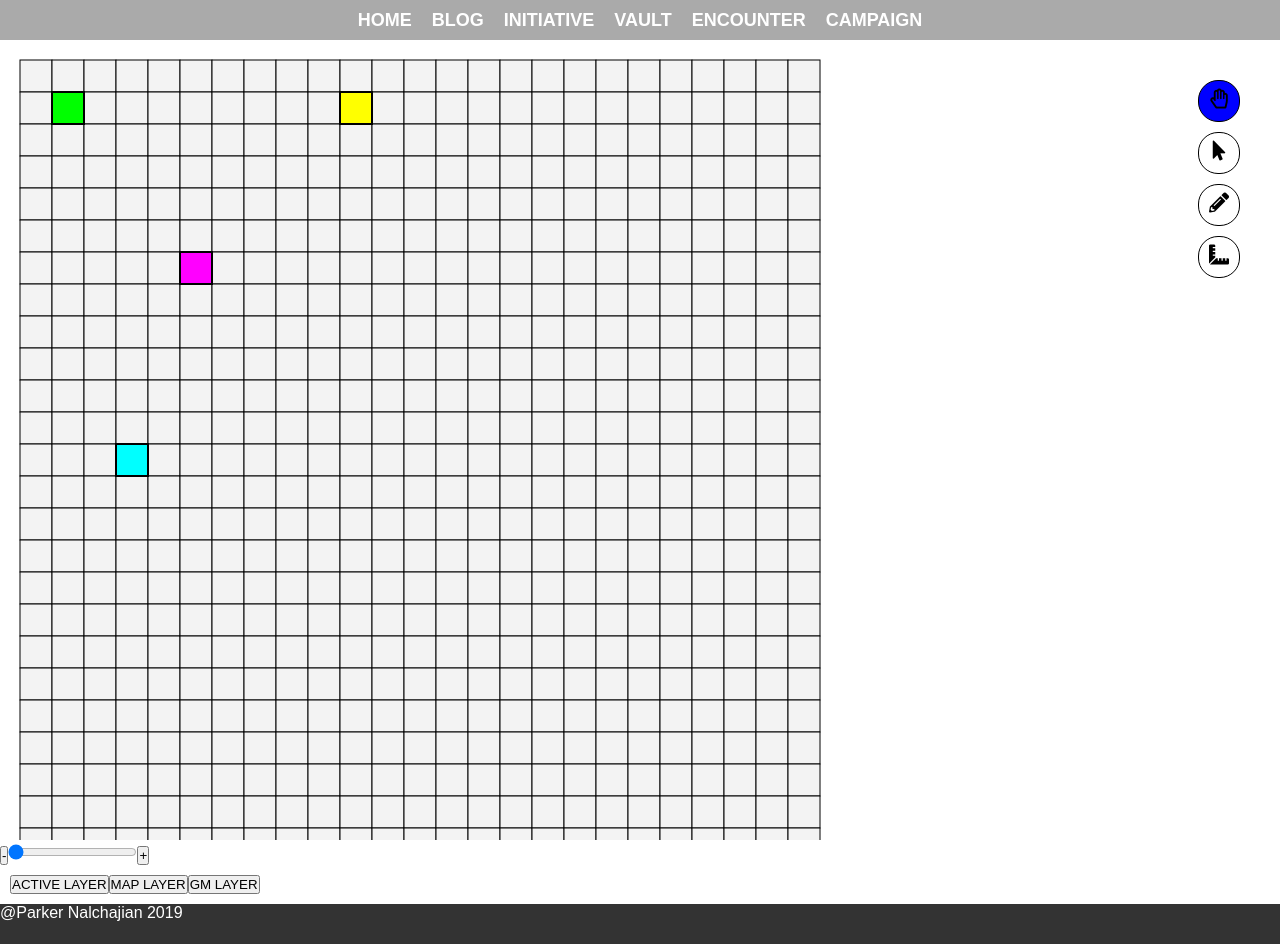
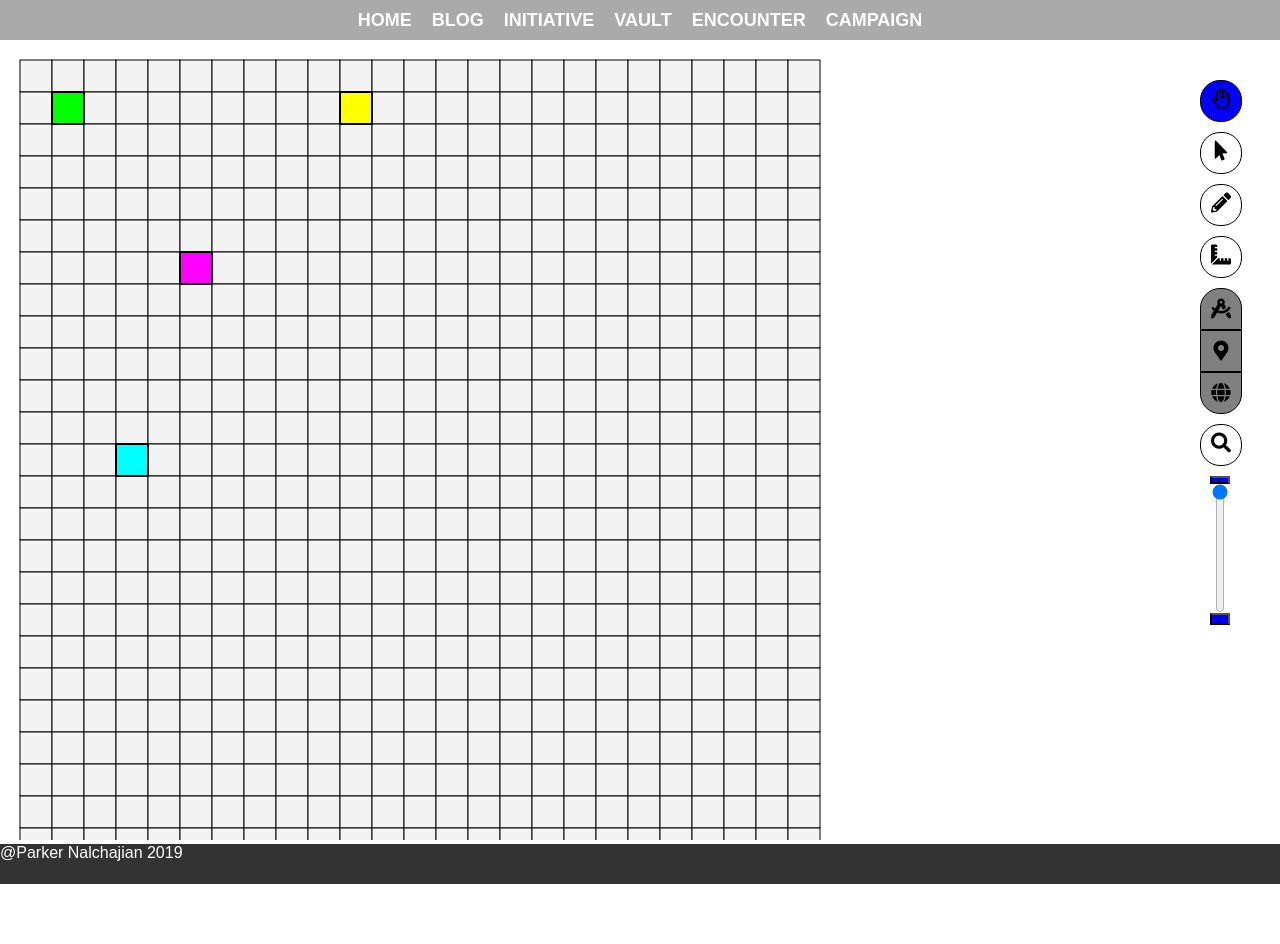
Before and after one commit to parkernalch/savage-suite, an Angular app: page /initiative in a window 1280 px wide. After the commit the page ends 884 px from the top, so only its background shows below. Built offline with nearby package versions, Linux system fonts and the light colour scheme.

Commit message:
styling for zoom bar is better, but needs more love

```diff
--- a/src/app/components/initiative/initiative.component.html
+++ b/src/app/components/initiative/initiative.component.html
@@ -9,19 +9,26 @@
     (mouseout)="mouseOutHandler($event)"
 ></canvas>
 
-<button (click)="zoomOut()">-</button>
-<input #zoomSlider type="range" min="8" max="40" value="8" class="slider" (mousemove)="zoomUpdate($event)">
-<button (click)="zoomIn()">+</button>
+<!-- <div class="zoom-ui">
+    <button class="zoom-button" (click)="zoomOut()"> - </button>
+    <input #zoomSlider type="range" min="8" max="40" value="8" class="slider" (mousemove)="zoomUpdate($event)">
+    <button class="zoom-button" (click)="zoomIn()"> + </button>
+</div> -->
 
 <div class="uibutton-container" style="margin: 10px">
     <div #toolHand class="uiButton active" (click)="changeTool('hand')"><i class="far fa-hand-paper"></i></div>
     <div #toolSelect class="uiButton" (click)="changeTool('select')"><i class="fas fa-mouse-pointer"></i></div>
     <div #toolDraw class="uiButton" (click)="changeTool('draw')"><i class="fas fa-pencil-alt"></i></div>
     <div #toolMeasure class="uiButton" (click)="changeTool('measure')"><i class="fas fa-ruler-combined"></i></div>
+    <div class="map-layer-div">
+        <div #gmLayer class="map-button"><i class="fas fa-drafting-compass"></i></div>
+        <div #tokenLayer class="map-button"><i class="fas fa-map-marker-alt"></i></div>
+        <div #mapLayer class="map-button"><i class="fas fa-globe"></i></div>
+    </div>
+    <div #toolZoom class="uiButton" id="toolZoom" (click)="changeTool('zoom')"><i class="fas fa-search"></i></div>
+    <div class="zoom-ui">
+        <button class="zoom-button" (click)="zoomOut()"> - </button>
+        <input #zoomSlider type="range" min="8" max="40" value="8" class="slider" (mousemove)="zoomUpdate($event)">
+        <button class="zoom-button" (click)="zoomIn()"> + </button>
+    </div>
 </div>
-
-<div style="margin:10px">
-    <button>ACTIVE LAYER</button>
-    <button>MAP LAYER</button>
-    <button>GM LAYER</button>
-</div>
--- a/src/app/components/initiative/initiative.component.sass
+++ b/src/app/components/initiative/initiative.component.sass
@@ -4,6 +4,11 @@
     position: absolute
     top: 60px
     right: 20px
+    width: 60px
+    height: 600px
+    white-space: nowrap
+    overflow-x: hidden
+    overflow-y: hidden
     .uiButton
         display: block
         cursor: pointer
@@ -19,3 +24,37 @@
             font-size: 20px
     .uiButton.active
         background: blue
+    .map-layer-div
+        display: block
+        margin: 10px
+        .map-button
+            transition: all 0.3s 0.2s
+            width: 40px
+            height: 40px
+            background: gray
+            border: 1px solid black
+            font-size: 20px
+            text-align: center
+            line-height: 40px
+        .map-button.active
+            background: white
+        .map-button:first-child
+            border-top-left-radius: 20px
+            border-top-right-radius: 20px
+        .map-button:last-child
+            border-bottom-left-radius: 20px
+            border-bottom-right-radius: 20px
+        .map-button:hover
+            background: darkgray
+            color: white
+.zoom-ui
+    padding: 0
+    display: flex
+    position: relative
+    transform: rotate(90deg)
+    transform-origin: 50% 50% 0
+    top: 20px
+    .zoom-button
+        background: blue
+        width: 20px
+        height: 20px
```
